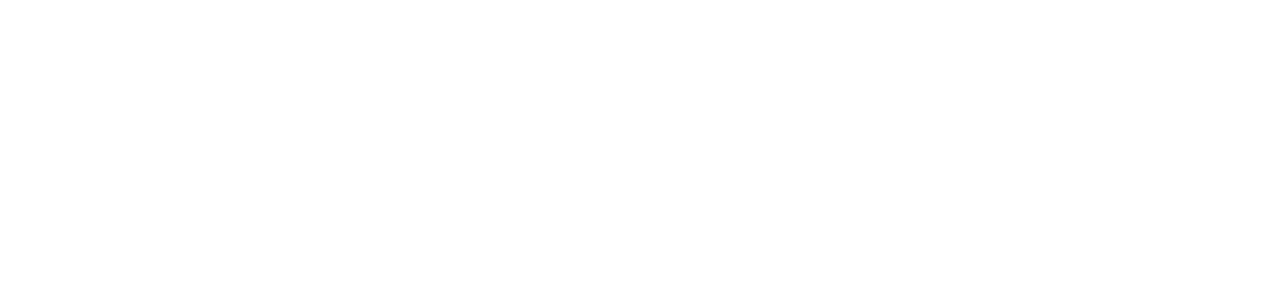
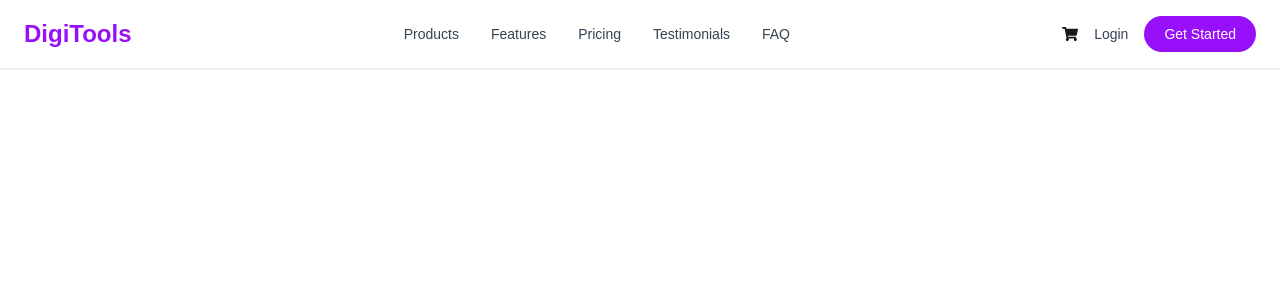
Before and after one commit to asif404-error/my-sixth-assignment, a React (Vite) app: page / in a window 1280 px wide. Shown: the top 300 px of the page. Built offline with nearby package versions, Linux system fonts and the light colour scheme.

Commit message:
Navbar section completed and made it responsive. Icons were imported from react icons.

```diff
--- a/package.json
+++ b/package.json
@@ -13,6 +13,7 @@
     "@tailwindcss/vite": "^4.2.2",
     "react": "^19.2.4",
     "react-dom": "^19.2.4",
+    "react-icons": "^5.6.0",
     "tailwindcss": "^4.2.2"
   },
   "devDependencies": {
--- a/src/App.jsx
+++ b/src/App.jsx
@@ -1,11 +1,15 @@
-import './App.css'
+import { useState } from "react";
+import "./App.css";
+import Navbar from "./components/navbar/Navbar";
 
 function App() {
+  const [cart] = useState([]);
 
   return (
     <>
+      <Navbar cartCount={cart} />
     </>
-  )
+  );
 }
 
-export default App
+export default App;
--- a/src/components/navbar/Navbar.jsx
+++ b/src/components/navbar/Navbar.jsx
@@ -1,11 +1,114 @@
-import React from 'react';
+import React, { useState } from "react";
+import { FaShoppingCart } from "react-icons/fa";
+import { FaX } from "react-icons/fa6";
+import { TiThMenu } from "react-icons/ti";
 
-const Navbar = () => {
-    return (
-        <div>
+const Navbar = ({ cartCount }) => {
+  const [menu, setMenu] = useState(false);
+  //   console.log(cartCount.length);
+  return (
+    <nav className="bg-white shadow-sm px-6 py-4">
+      <div className="max-w-7xl mx-auto flex items-center justify-between">
+        <div className="text-2xl font-bold text-purple-600">DigiTools</div>
+        <ul className="hidden md:flex items-center gap-8 text-sm text-gray-700 font-medium">
+          <li>
+            <a href="#" className="hover:text-purple-600 transition-colors">
+              Products
+            </a>
+          </li>
+          <li>
+            <a href="#" className="hover:text-purple-600 transition-colors">
+              Features
+            </a>
+          </li>
+          <li>
+            <a href="#" className="hover:text-purple-600 transition-colors">
+              Pricing
+            </a>
+          </li>
+          <li>
+            <a href="#" className="hover:text-purple-600 transition-colors">
+              Testimonials
+            </a>
+          </li>
+          <li>
+            <a href="#" className="hover:text-purple-600 transition-colors">
+              FAQ
+            </a>
+          </li>
+        </ul>
+        <div className="hidden md:flex items-center gap-4">
+          <div className="relative cursor-pointer">
+            <FaShoppingCart />
+            {cartCount.length > 0 && (
+              <span className="absolute -top-2 -right-2 bg-purple-600 text-white text-xs w-4 h-4 rounded-full flex items-center justify-center">
+                {cartCount.length}
+              </span>
+            )}
+          </div>
+          <a
+            href="#"
+            className="text-sm text-gray-700 font-medium hover:text-purple-600 transition-colors"
+          >
+            Login
+          </a>
+          <a
+            href="#"
+            className="bg-purple-600 text-white text-sm font-medium px-5 py-2 rounded-full hover:bg-purple-700 transition-colors"
+          >
+            Get Started
+          </a>
+        </div>
+        <button
+          className="md:hidden text-gray-700 focus:outline-none"
+          onClick={() => setMenu(!menu)}
+        >
+          {!menu ? <TiThMenu /> : <FaX />}
+        </button>
+      </div>
 
+      {menu && (
+        <div className="md:hidden mt-4 flex flex-col gap-4 px-2 pb-4 text-sm text-gray-700 font-medium">
+          <a href="#" className="hover:text-purple-600 transition-colors">
+            Products
+          </a>
+          <a href="#" className="hover:text-purple-600 transition-colors">
+            Features
+          </a>
+          <a href="#" className="hover:text-purple-600 transition-colors">
+            Pricing
+          </a>
+          <a href="#" className="hover:text-purple-600 transition-colors">
+            Testimonials
+          </a>
+          <a href="#" className="hover:text-purple-600 transition-colors">
+            FAQ
+          </a>
+          <div className="flex items-center gap-4 pt-2">
+            <div className="relative cursor-pointer">
+              <FaShoppingCart />
+              {cartCount.length > 0 && (
+                <span className="absolute -top-2 -right-2 bg-purple-600 text-white text-xs w-4 h-4 rounded-full flex items-center justify-center">
+                  {cartCount.length}
+                </span>
+              )}
+            </div>
+            <a href="#" className="hover:text-purple-600 transition-colors">
+              Login
+            </a>
+            <a
+              href="#"
+              className="bg-purple-600 text-white text-sm font-medium px-5 py-2 rounded-full hover:bg-purple-700 transition-colors"
+            >
+              Get Started
+            </a>
+          </div>
         </div>
-    );
+      )}
+    </nav>
+  );
 };
 
 export default Navbar;
+
+// I have import all the icons from React Icons such as cart icons and humburger menu (got instructions from instruction video that I can use react icons or import image from image bb)
```
Also changed, not shown: 1 other file (tests, documents, lock files or other folders).
